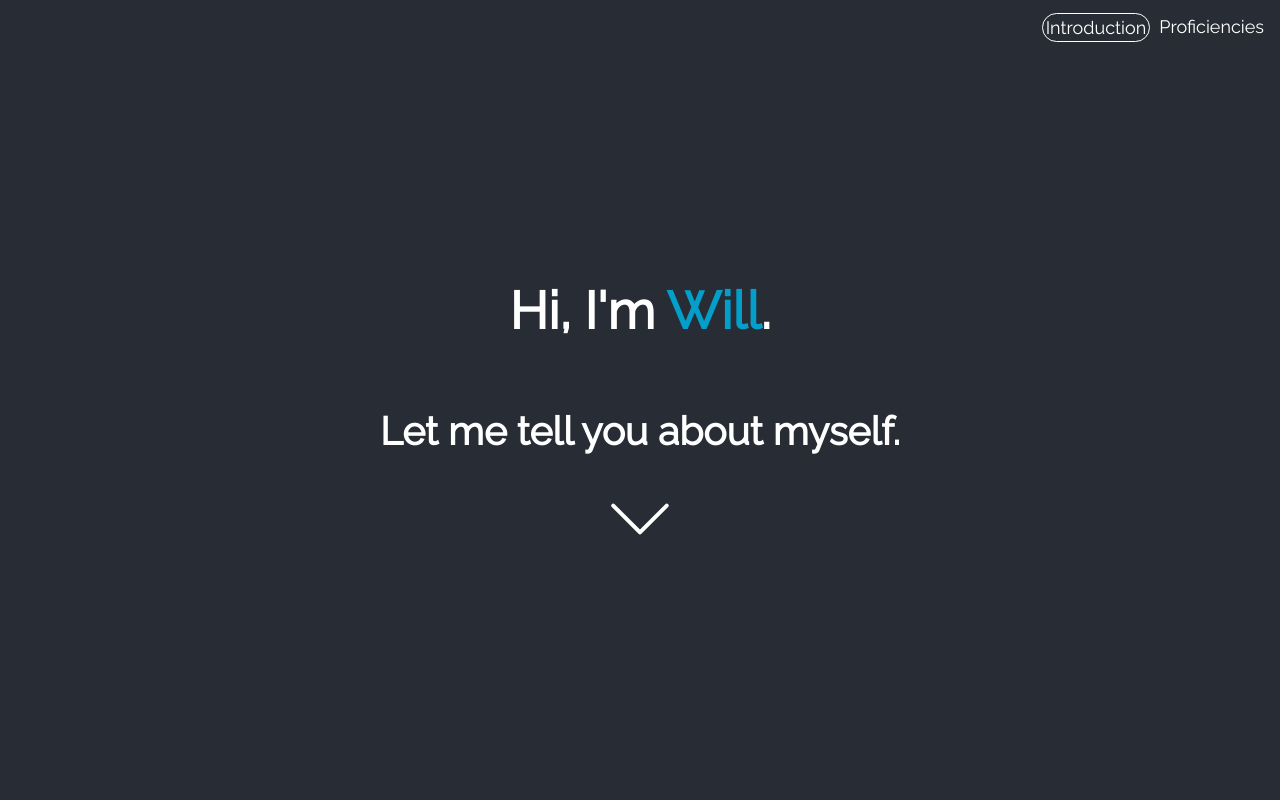
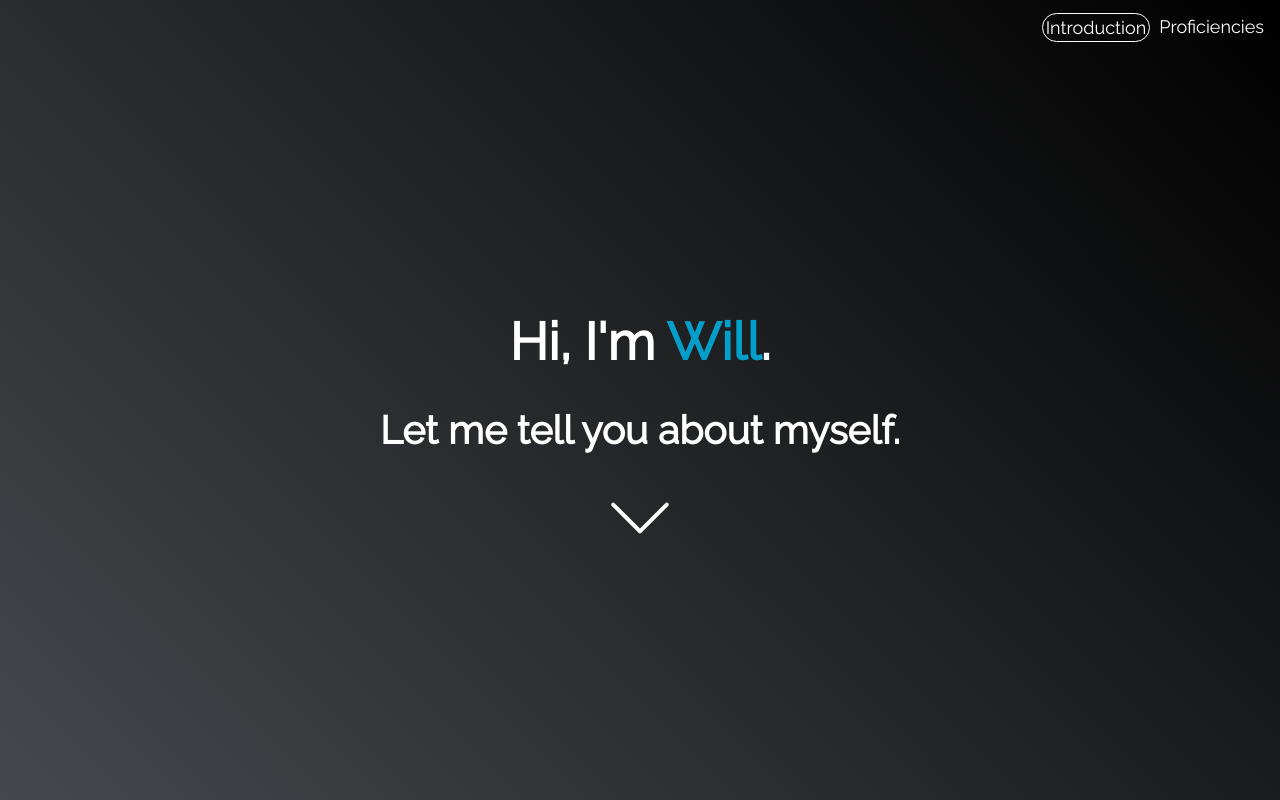
Before and after one commit to wtaylor45/wtaylor.tech, a React (Create React App) app: page / in a window 1280 px wide. Shown: the top 800 px of the page. Built offline with nearby package versions, Linux system fonts and the light colour scheme.

Commit message:
Gradient background

```diff
--- a/src/App.css
+++ b/src/App.css
@@ -4,6 +4,11 @@ html, body {
   height: 100%;
   width: 100%;
   background-color: #282c34;
+  background: linear-gradient(45deg, #45484d 0%,#000000 100%);
+  background-attachment: fixed;
+  background-position: center;
+  background-repeat: no-repeat;
+  background-size: cover;
 }
 
 p {
--- a/src/App.js
+++ b/src/App.js
@@ -21,13 +21,13 @@ class App extends Component {
     return (
       <div className="App">
       <NavBar></NavBar>
-        <header className="App-header">
+        <InfoSection className="App-header">
           <h1 className="main-header">Hi, I'm <span className="accent">Will</span>.</h1>
           <h2 className="secondary-header">Let me tell you about myself.</h2>
           <button onClick={this.arrowClickHandler} className="link-button">
             <img section={Pages[0].id} src={Arrow} alt="arrow-down" className="indicator"></img>
           </button>
-        </header>
+        </InfoSection>
         <InfoSection title={Pages[0].name} id={Pages[0].id} type="secondary">
           <p>I am a first and foremost a <span className="accent">Software Engineer</span>.</p>
           <br />
--- a/src/InfoSection/InfoSection.css
+++ b/src/InfoSection/InfoSection.css
@@ -11,11 +11,11 @@
 }
 
 .InfoSection.primary {
-    background-color: #282c34;
+    /* background-color: #282c34; */
 }
 
 .InfoSection.secondary {
-    background-color: #3f4552;
+    /* background-color: #3f4552; */
 }
 
 .InfoSection-header {
```
Also changed, not shown: src/index.js (line endings or trailing spaces).
